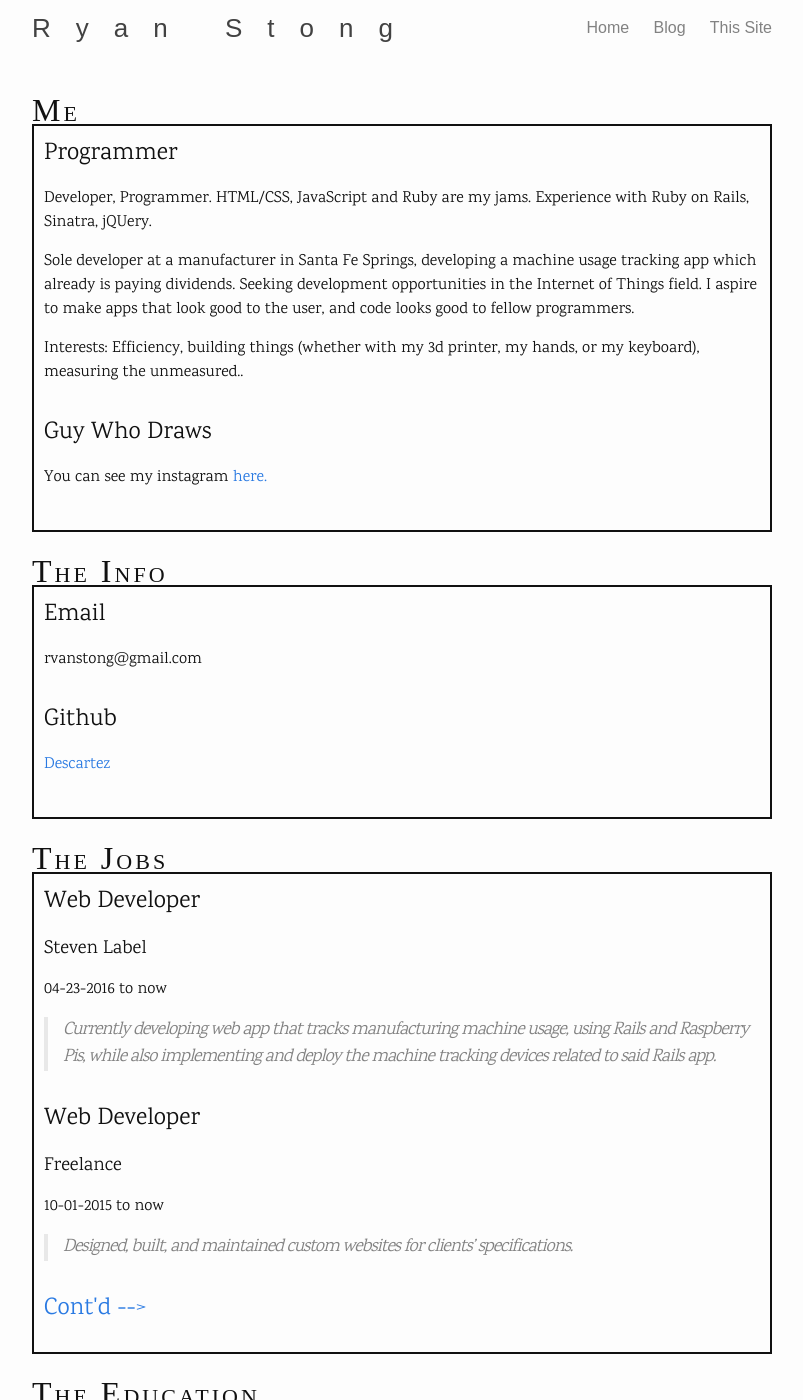
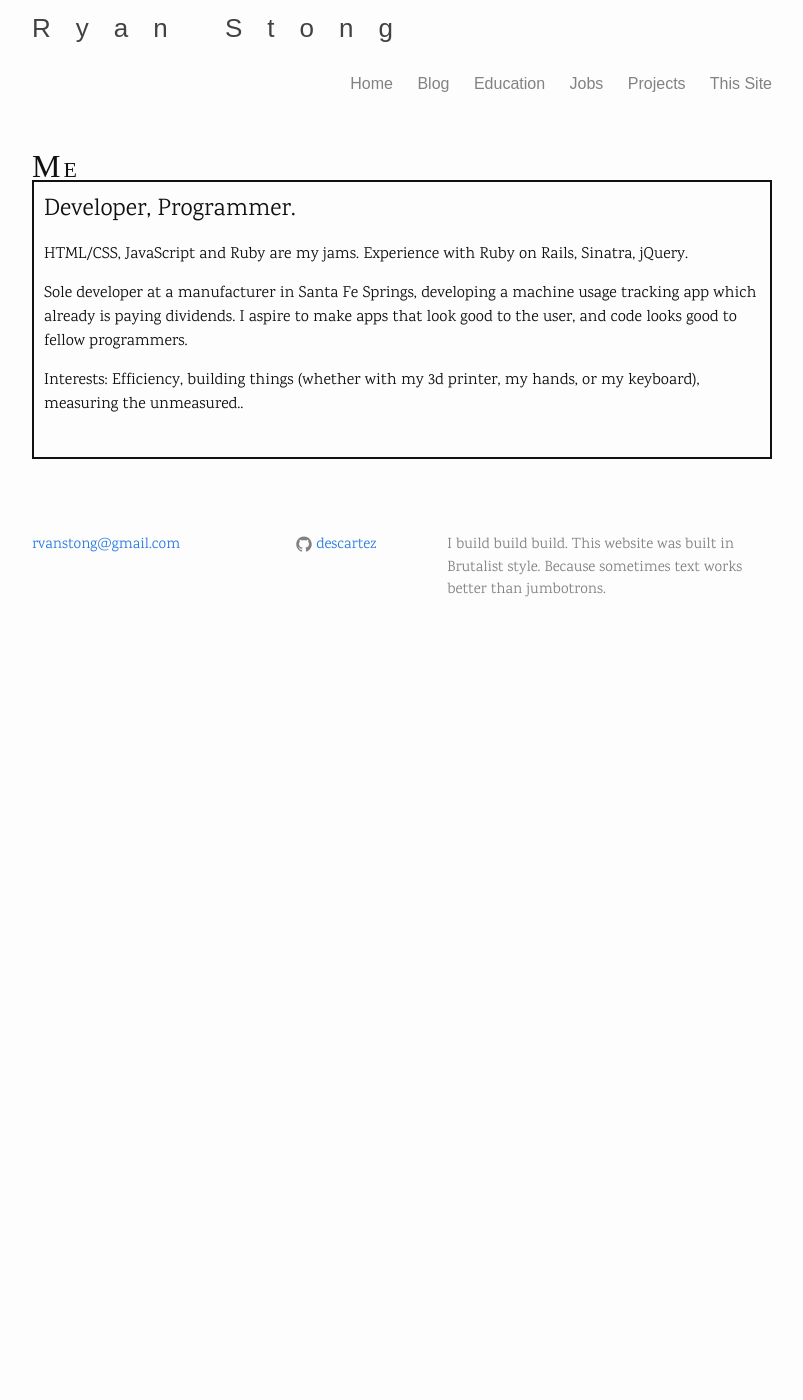
Before and after one commit to descartez/descartez.github.io, a Jekyll site: the page built from index.html, in a window 1280 px wide and 1400 px high. Shown: the whole window, without its empty margins (238-1041 px from the left). Built offline with Jekyll 4.4.1, drawn with Linux system fonts in a browser that asks for light colours; some web fonts are replaced; some of the changed text lies outside the part shown.

```diff
--- a/_includes/header.html
+++ b/_includes/header.html
@@ -15,13 +15,12 @@
 
       <div class="trigger">
         <a class="page-link" href="/">Home</a>
-        <a class="page-link" href="/blog.html">Blog</a>
-        <a class="page-link" href="/why-this-site-looks-like-this">This Site</a>
         {% for my_page in site.pages %}
           {% if my_page.title %}
           <a class="page-link" href="{{ my_page.url | prepend: site.baseurl }}">{{ my_page.title }}</a>
           {% endif %}
         {% endfor %}
+        <a class="page-link" href="/why-this-site-looks-like-this">This Site</a>
       </div>
     </nav>
 
--- a/index.html
+++ b/index.html
@@ -7,80 +7,13 @@ layout: default
   <h1 id='about-me' class="page-heading">Me</h1>
   <ul class="post-list">
     <li>
-      <h2>Programmer</h2>
-      <p>Developer, Programmer. HTML/CSS, JavaScript and Ruby are my jams. Experience with Ruby on Rails, Sinatra, jQUery.</p>
+      <h2>Developer, Programmer.</h2>
 
-      <p>Sole developer at a manufacturer in Santa Fe Springs, developing a machine usage tracking app which already is paying dividends. Seeking development opportunities in the Internet of Things field. I aspire to make apps that look good to the user, and code looks good to fellow programmers.</p>
+      <p>HTML/CSS, JavaScript and Ruby are my jams. Experience with Ruby on Rails, Sinatra, jQuery.</p>
+
+      <p>Sole developer at a manufacturer in Santa Fe Springs, developing a machine usage tracking app which already is paying dividends. I aspire to make apps that look good to the user, and code looks good to fellow programmers.</p>
 
       <p>Interests: Efficiency, building things (whether with my 3d printer, my hands, or my keyboard), measuring the unmeasured..</p>
     </li>
-    <li>
-      <h2>Guy Who Draws</h2>
-      <p>You can see my instagram <a href="https://www.instagram.com/_dezdraws/?hl=en">here.</a></p>
-    </li>
   </ul>
-
-
-  <h1 id='about-me' class="page-heading">The Info</h1>
-  <ul class="post-list">
-    <li>
-      <h2>Email</h2>
-      <p>rvanstong@gmail.com</p>
-    </li>
-    <li>
-      <h2>Github</h2>
-      <p><a href="https://github.com/descartez">Descartez</a></p>
-    </li>
-  </ul>
-
-  <h1 class="page-heading">The Jobs</h1>
-  <ul class="post-list">
-    {% for post in site.categories.job limit:2 %}
-    <li>
-      <h2>
-        {{ post.title }}
-      </h2>
-      {{ post.content | markdownify }}
-    </li>
-    {% endfor %}
-    <h2><a href="/jobs.html">Cont'd --></a></h2>
-  </ul>
-
-  <h1 class="page-heading">The Education</h1>
-  <ul class="post-list">
-    {% for post in site.categories.edu %}
-    <li>
-      <h2>
-        {{ post.title }}
-      </h2>
-      {{ post.content | markdownify }}
-    </li>
-    {% endfor %}
-  </ul>
-
-  <h1 class="page-heading">The Projects</h1>
-  <ul class="post-list">
-    {% for post in site.categories.proj %}
-    <li>
-      <h2>
-        {{ post.title }}
-      </h2>
-      {{ post.content | markdownify }}
-    </li>
-    {% endfor %}
-  </ul>
-
-  <h1 class="page-heading">The Blog</h1>
-  <ul class="post-list">
-    {% for post in site.categories.blog limit: 4 %}
-    <li>
-      <span class="post-meta">{{ post.date | date: "%b %-d, %Y" }}</span>
-      <h2>
-       <a href="{{ post.url }}">{{ post.title }}</a>
-     </h2>
-   </li>
-   {% endfor %}
-   <h2><a href="/blog.html">Cont'd --></a></h2>
- </ul>
-
 </div>
```
Also changed, not shown: blog.md (+3 -1 lines), edu.md (added, +16 -0 lines), jobs.md (+3 -3 lines), projects.md (added, +17 -0 lines).
